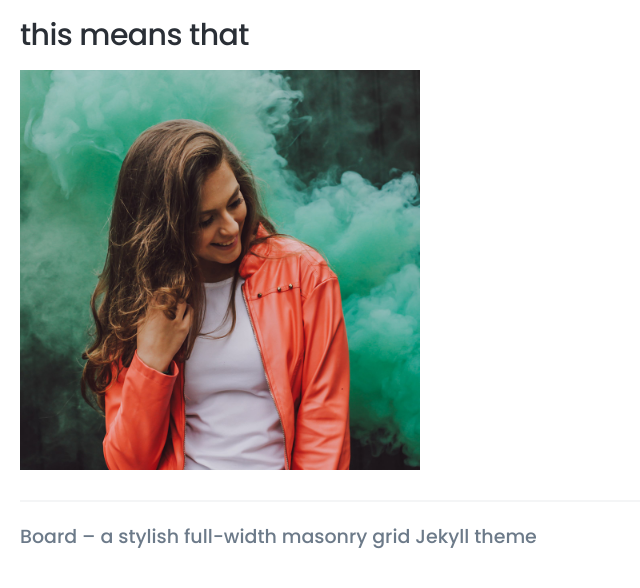
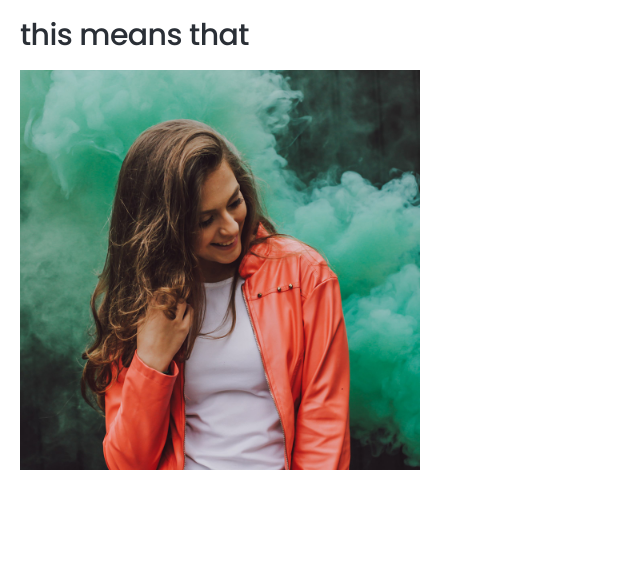
Before and after one commit to thismeansthat/thismeansthat.github.io, a Jekyll site: the page built from index-2.html, in a window 1280 px wide. Shown: the top 588 px of the page, without its empty margins (0-640 px from the left). Built offline with Jekyll 4.4.1, drawn with Linux system fonts in a browser that asks for light colours; nearby versions of some CDN libraries.

Commit message:
Blanking

```diff
--- a/_data/settings.yml
+++ b/_data/settings.yml
@@ -7,7 +7,7 @@
   logo_width: 200
 
 footer_settings:
-  footer_tagline: Board – a stylish full-width masonry grid Jekyll theme
+  footer_tagline:
 
 grid_settings:
   overlay_opacity: 0.8
--- a/_includes/footer.html
+++ b/_includes/footer.html
@@ -2,14 +2,6 @@
 
 	<div class="wrap">
 
-		<div class="footer__content">
-
-			<p class="footer__text">{{ site.data.settings.footer_settings.footer_tagline }}</p>
-
-			{% include socials.html %}
-
-		</div>
-
 	</div>
 
 </footer>
```
Also changed, not shown: 1 other file.
